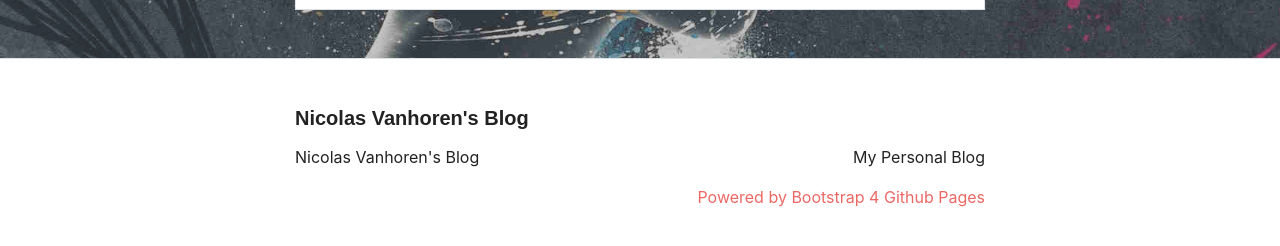
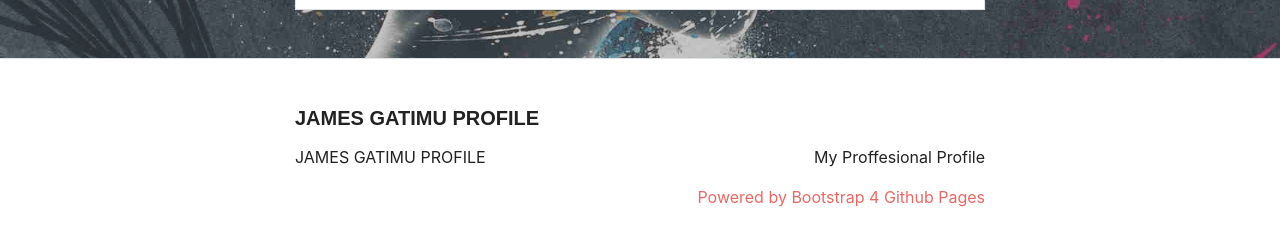
Before and after one commit to Gatimu/gatimu.github.io, a Jekyll site: the page built from index.md, in a window 1280 px wide and 900 px high, scrolled down 1478 px. Shown: the part 627-873 px from the top of the window. Built offline with Jekyll 4.4.1, drawn with Linux system fonts in a browser that asks for light colours; some web fonts are replaced; some of the changed text lies outside the part shown.

Commit message:
Update _config.yml

```diff
--- a/_config.yml
+++ b/_config.yml
@@ -13,17 +13,17 @@
 # you will see them accessed via {{ site.title }}, {{ site.email }}, and so on.
 # You can create any custom variable you would like, and they will be accessible
 # in the templates via {{ site.myvariable }}.
-title: Nicolas Vanhoren's Blog
+title: JAMES GATIMU PROFILE
 email: ""
 description: >- # this means to ignore newlines until "baseurl:"
-  My Personal Blog
+  My Proffesional Profile
 #baseurl: "" # the subpath of your site, e.g. /blog
 #url: "" # the base hostname & protocol for your site, e.g. http://example.com
 twitter_username: nicolasvanhoren
-github_username:  nicolas-van
+github_username:  Gatimu
 permalink: :title
 
-repository: "nicolas-van/nicolas-van.github.io"
+repository: "Gatimu/gatimu.github.io"
 
 # Build settings
 plugins:
```
